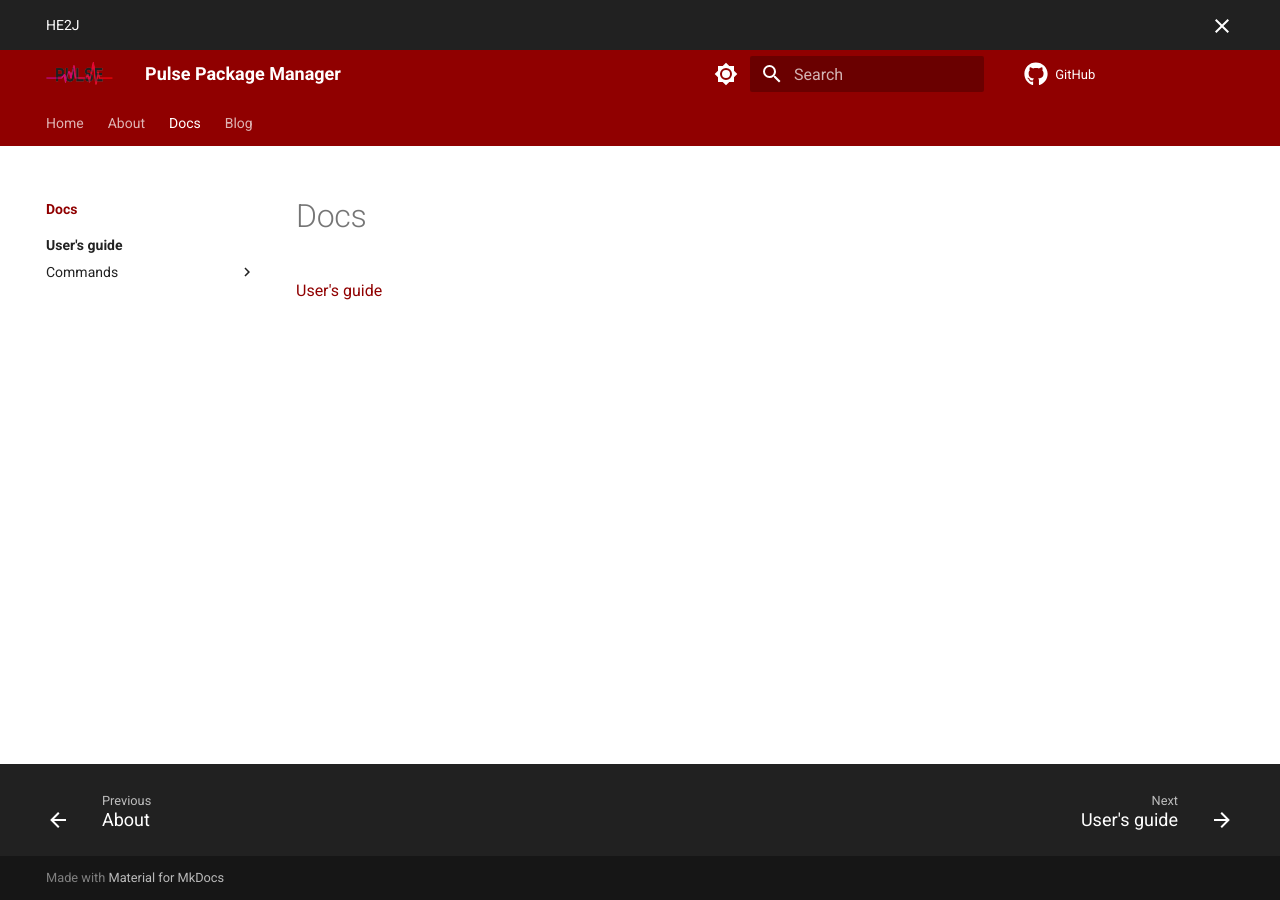
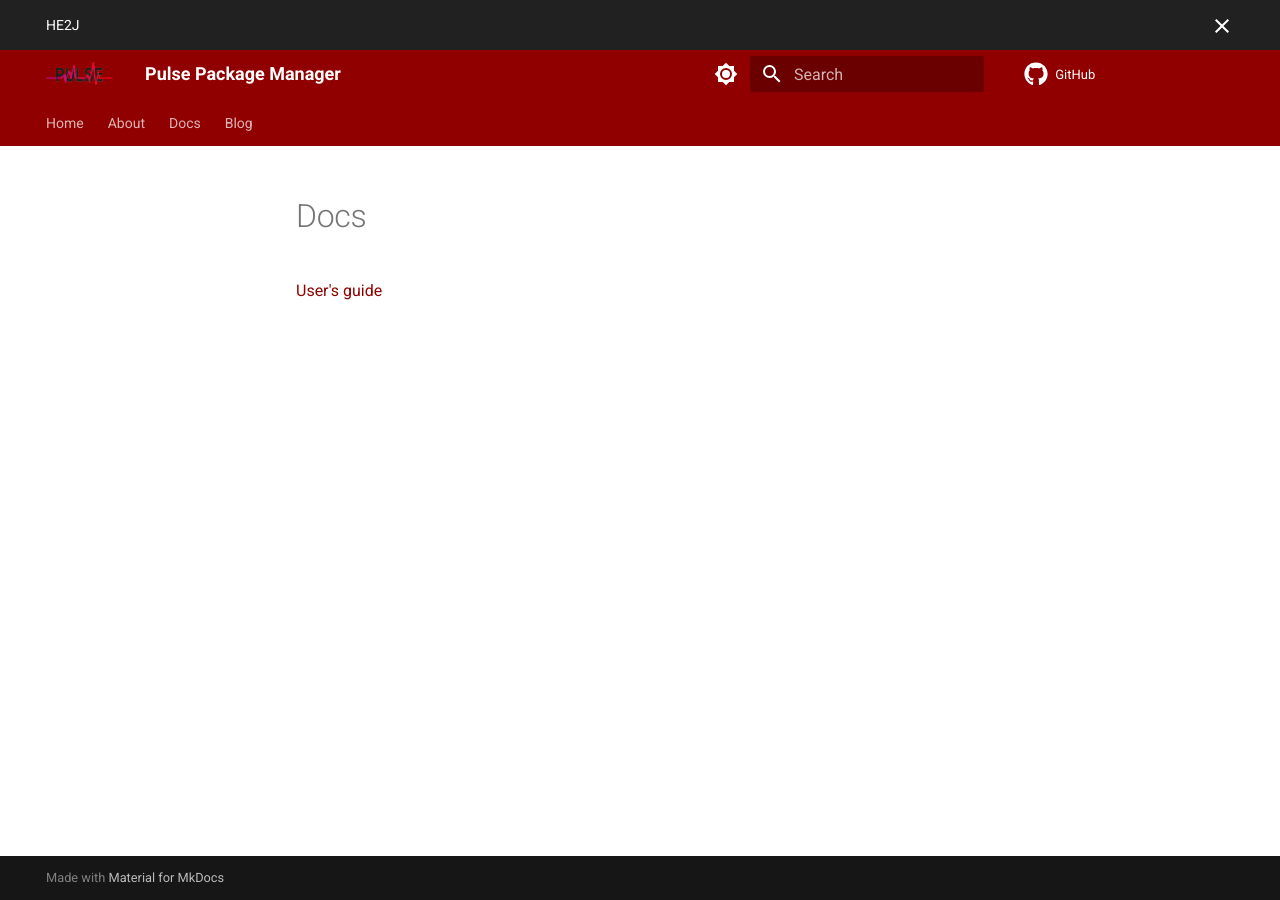
Before and after one commit to pulsepm/docs, an MkDocs documentation site: the page built from docs/docs/index.md, in a window 1280 px wide. Built offline with MkDocs 1.6.1 and Material for MkDocs 9.7.7, drawn with Linux system fonts in a browser that asks for light colours; comment, search, counter and statistics services are not loaded; part of the change alters nothing that is shown.

Commit message:
Forced mistake

```diff
--- a/mkdocs.yml
+++ b/mkdocs.yml
@@ -4,7 +4,7 @@ nav:
   - Home: index.md
   - About: about.md
   - Docs:
-    - docs/index.md
+    - docs/indenx.md
     - User's guide:
       - docs/user's-guide/index.md
       - Commands:
```
